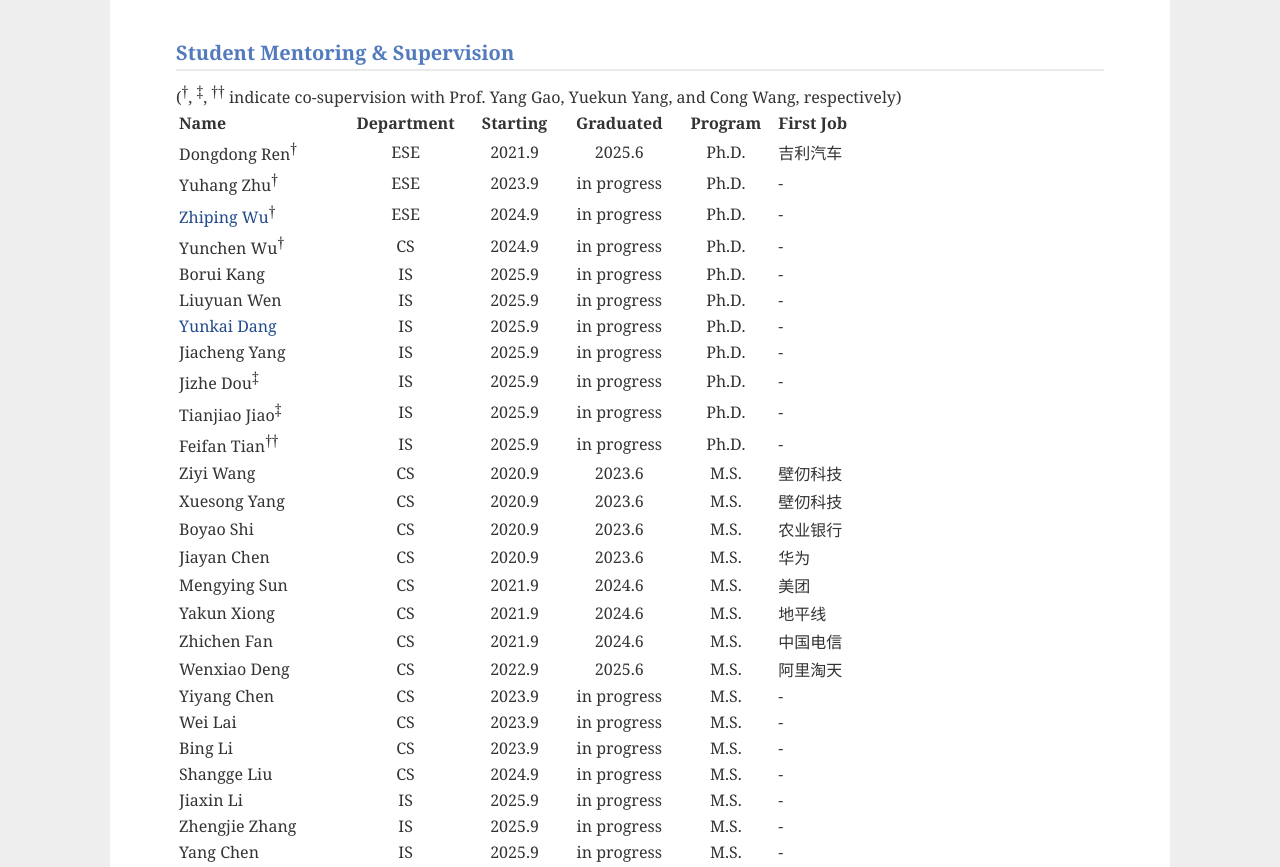
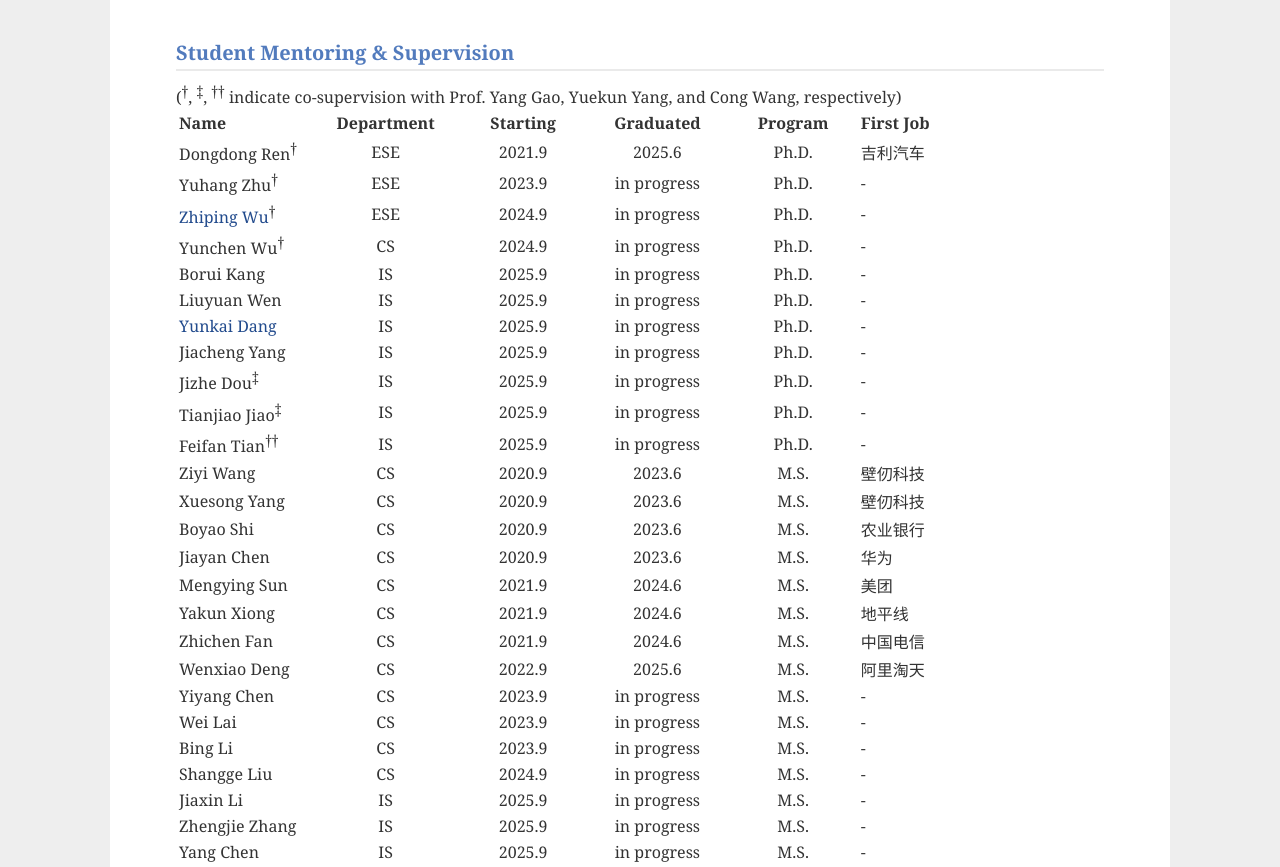
Before and after one commit to WenbinLee/wenbinlee.github.io, a plain HTML site: page index.html in a window 1280 px wide. Shown: the part 6898-7765 px from the top of the page. Drawn offline with Linux system fonts and the light colour scheme.

Commit message:
Add files via upload

```diff
--- a/index.html
+++ b/index.html
@@ -1160,12 +1160,12 @@ I received my Ph.D. degree in <a href="http://cs.nju.edu.cn/" target="_blank">Sc
   <table>
     <tbody>
       <tr>
-        <td style="text-align: left; width: 400px;"><b>Name</b></td>
-        <td style="text-align: center; width: 168px;"><b>Department<b></td>
-        <td style="text-align: center; width: 168px;"><b>Starting</b></td>
-        <td style="text-align: center; width: 168px;"><b>Graduated</b></td>
-        <td style="text-align: center; width: 168px;"><b>Program<b></td>
-        <td style="text-align: left; width: 1100px;"><b>First Job</b></td>
+        <td style="text-align: left; width: 200px;"><b>Name</b></td>
+        <td style="text-align: center; width: 200px;"><b>Department<b></td>
+        <td style="text-align: center; width: 200px;"><b>Starting</b></td>
+        <td style="text-align: center; width: 200px;"><b>Graduated</b></td>
+        <td style="text-align: center; width: 200px;"><b>Program<b></td>
+        <td style="text-align: left; width: 500px;"><b>First Job</b></td>
       </tr>
       <tr>
         <td style="text-align: left;">Dongdong Ren<sup style="font-size: 15px;">&dagger;</sup></td>
```
